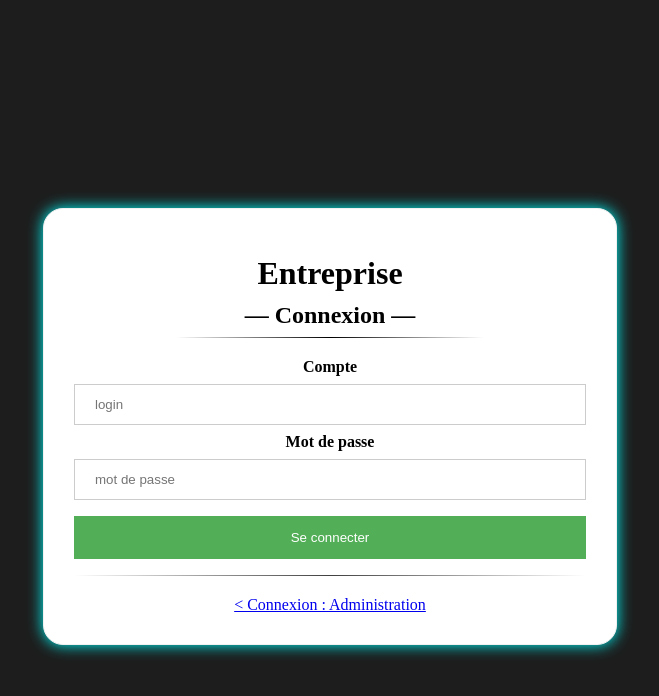
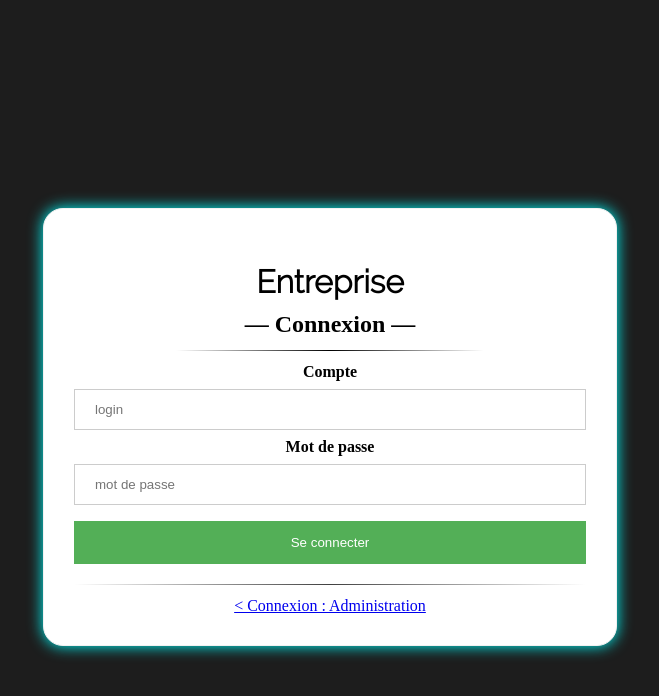
Before and after one commit to Sandaidev/Projet-SLAM, a PHP site: page / in a window 1280 px wide. Shown: the top 696 px of the page, without its empty margins (310-969 px from the left). Run offline with PHP 8.4, Linux system fonts and the light colour scheme.

Commit message:
General styling fixes

```diff
--- a/Vue/Vue_Gestion_Entreprise.php
+++ b/Vue/Vue_Gestion_Entreprise.php
@@ -11,12 +11,13 @@ function Vue_Gestion_Entreprise_Liste($listeEntreprise)
 
     <hr class="styled">
 
-    <table style="display: inline-block; border-collapse: collapse;" class="bordered">
+    <table style="display: inline-block;">
          <tr>
             <td colspan="5" style="text-align: center">
                 <form style="display: contents">
-                    <button type=\'submit\' name=\'nouveau\'>Nouvelle entreprise</button>
+                    <button style="width: 60%;" type=\'submit\' name=\'nouveau\'><b>Nouvelle entreprise</b></button>
                 </form>
+                <hr class="styled" style="width:80%">
             </td>
         </tr>
 
@@ -127,7 +128,7 @@ function Vue_Gestion_Entreprise_Formulaire($modeCreation = true, $idEntreprise =
             <td>
                 <label>Rue (complément)  : </label>
             </td>
-            <td><input type='text' optional placeholder='Complément' name='complementAdresse' value='$complementAdresse'>
+            <td><input type='text' placeholder='Complément' name='complementAdresse' value='$complementAdresse'>
         </tr>
         <tr>
             <td>
--- a/Vue/Vue_Gestion_Utilisateur_Admin.php
+++ b/Vue/Vue_Gestion_Utilisateur_Admin.php
@@ -10,11 +10,12 @@ function Vue_Gestion_Utilisateurs_Admin_Liste($listeUtilisateursAdministratifs,
 
     <hr class="styled">
 
-    <table style="display: inline-block; border-collapse: collapse;" class="bordered">
+    <table style="display: inline-block;">
         <tr>
             <td colspan="6" style="text-align: center">
                 <form style="display: contents">
-                    <button type="submit" name="Nouveau">Nouvel utilisateur administratif</button>
+                    <button style="width: 60%;" type="submit" name="Nouveau"><b>Nouvel utilisateur administratif</b></button>
+                    <hr class="styled" style="width:80%">
                 </form>
             </td>
         </tr>
--- a/public/style.css
+++ b/public/style.css
@@ -2,6 +2,52 @@
 .bordered table, .bordered th, .bordered td {
     border-collapse: collapse;
     border: 1px solid white;
+}
+
+@font-face {
+    font-family: 'ralewaymedium';
+    src: url('fonts/raleway-medium-webfont.woff2') format('woff2'),
+    url('fonts/raleway-medium-webfont.woff') format('woff');
+    font-weight: normal;
+    font-style: normal;
+}
+
+@font-face {
+    font-family: 'ralewayblack';
+    src: url('fonts/raleway-black-webfont.woff2') format('woff2'),
+    url('fonts/raleway-black-webfont.woff') format('woff');
+    font-weight: normal;
+    font-style: normal;
+
+}
+
+@font-face {
+    font-family: 'ralewaybold';
+    src: url('fonts/raleway-bold-webfont.woff2') format('woff2'),
+    url('fonts/raleway-bold-webfont.woff') format('woff');
+    font-weight: normal;
+    font-style: normal;
+}
+
+@font-face {
+    font-family: 'ralewayitalic';
+    src: url('fonts/raleway-italic-webfont.woff2') format('woff2'),
+    url('fonts/raleway-italic-webfont.woff') format('woff');
+    font-weight: normal;
+    font-style: normal;
+}
+
+@font-face {
+    font-family: 'ralewaylight';
+    src: url('fonts/raleway-light-webfont.woff2') format('woff2'),
+    url('fonts/raleway-light-webfont.woff') format('woff');
+    font-weight: normal;
+    font-style: normal;
+}
+
+
+table {
+    margin-bottom: 32px;
 }
 
 body{
@@ -78,7 +124,7 @@ strong { color: rgb(41, 183, 206); }
 nav {
     font-size: 12px;
     background-color: rgb(51, 51, 51);
-    box-shadow: 0 3px 0px rgb(0, 225, 255);
+    box-shadow: 0 3px 0 rgb(0, 225, 255);
     padding: 0 1em;
     height: 44px; /* Menu height */
     overflow: hidden; /* Don't show anything outside the nav */
@@ -129,7 +175,15 @@ nav#menu:target a {
 nav#menu:target a:hover { background-color: rgba(255, 255, 255, 0.08); }
 
 h1 {
-    padding-top: 16px;
+    padding-top: 24px;
+}
+
+th {
+    font-family: ralewaymedium;
+}
+
+p {
+    font-family: ralewaylight;
 }
 
 hr.styled {
@@ -137,5 +191,14 @@ hr.styled {
     border: 0;
     height: 1px;
     background-image: linear-gradient(to right, rgba(0, 0, 0, 0), rgba(255, 255, 255, 0.75), rgba(0, 0, 0, 0));
-    margin-bottom: 20px;
+    margin-bottom: 12px;
+    margin-top: 12px;
 }
+
+nav ul li a {
+    font-family: "ralewaymedium";
+}
+
+h1 {
+    font-family: ralewaylight;
+}
```
